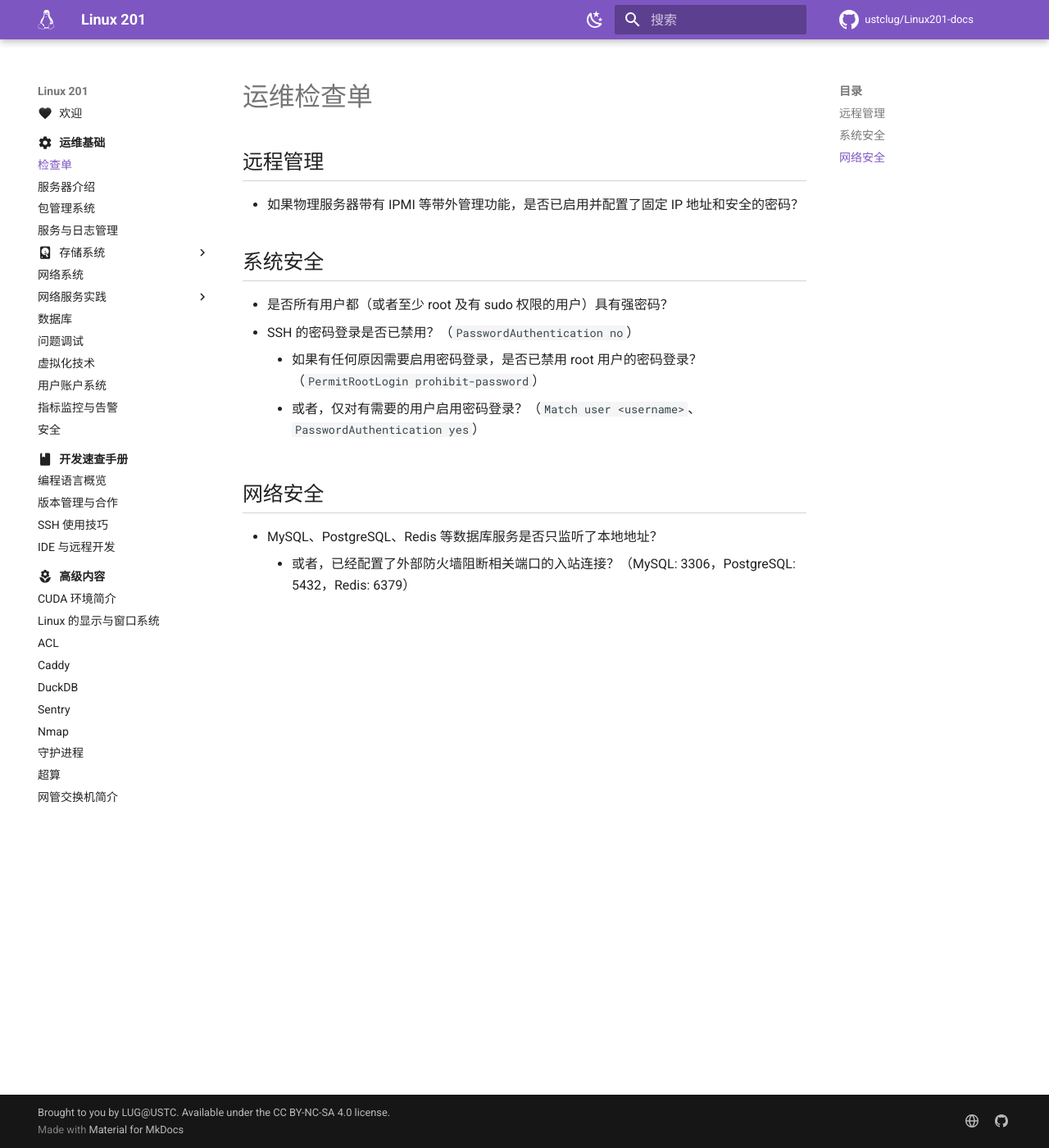
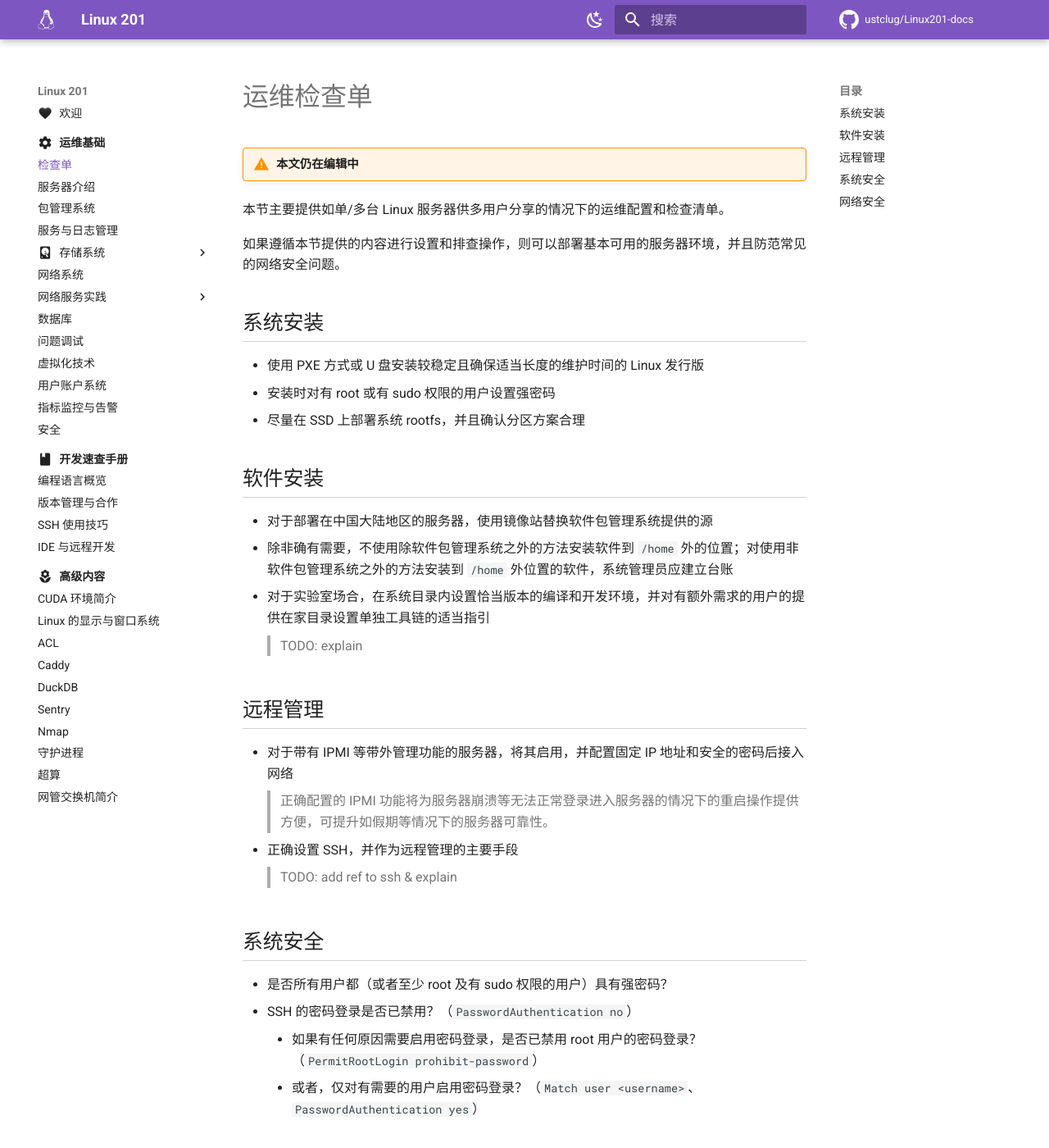
Before and after one commit to ustclug/Linux201-docs, an MkDocs documentation site: the page built from docs/ops/checklist.md, in a window 1280 px wide and 1400 px high. Shown: the whole window at 82% size. Built offline with MkDocs 1.6.1 and Material for MkDocs 9.7.7, drawn with Linux system fonts in a browser that asks for light colours; comment, search, counter and statistics services are not loaded.

Commit message:
checklist.md: Refactor and add some items

```diff
--- a/docs/ops/checklist.md
+++ b/docs/ops/checklist.md
@@ -1,8 +1,30 @@
 # 运维检查单
+
+!!! warning "本文仍在编辑中"
+
+本节主要提供如单/多台 Linux 服务器供多用户分享的情况下的运维配置和检查清单。
+
+如果遵循本节提供的内容进行设置和排查操作，则可以部署基本可用的服务器环境，并且防范常见的网络安全问题。
+
+## 系统安装
+
+- 使用 PXE 方式或 U 盘安装较稳定且确保适当长度的维护时间的 Linux 发行版
+- 安装时对有 root 或有 sudo 权限的用户设置强密码
+- 尽量在 SSD 上部署系统 rootfs，并且确认分区方案合理
+
+## 软件安装
+
+- 对于部署在中国大陆地区的服务器，使用镜像站替换软件包管理系统提供的源
+- 除非确有需要，不使用除软件包管理系统之外的方法安装软件到 `/home` 外的位置；对使用非软件包管理系统之外的方法安装到 `/home` 外位置的软件，系统管理员应建立台账
+- 对于实验室场合，在系统目录内设置恰当版本的编译和开发环境，并对有额外需求的用户的提供在家目录设置单独工具链的适当指引
+  > TODO: explain
 
 ## 远程管理
 
-- 如果物理服务器带有 IPMI 等带外管理功能，是否已启用并配置了固定 IP 地址和安全的密码？
+- 对于带有 IPMI 等带外管理功能的服务器，将其启用，并配置固定 IP 地址和安全的密码后接入网络
+  > 正确配置的 IPMI 功能将为服务器崩溃等无法正常登录进入服务器的情况下的重启操作提供方便，可提升如假期等情况下的服务器可靠性。
+- 正确设置 SSH，并作为远程管理的主要手段
+  > TODO: add ref to ssh & explain
 
 ## 系统安全
 
```
